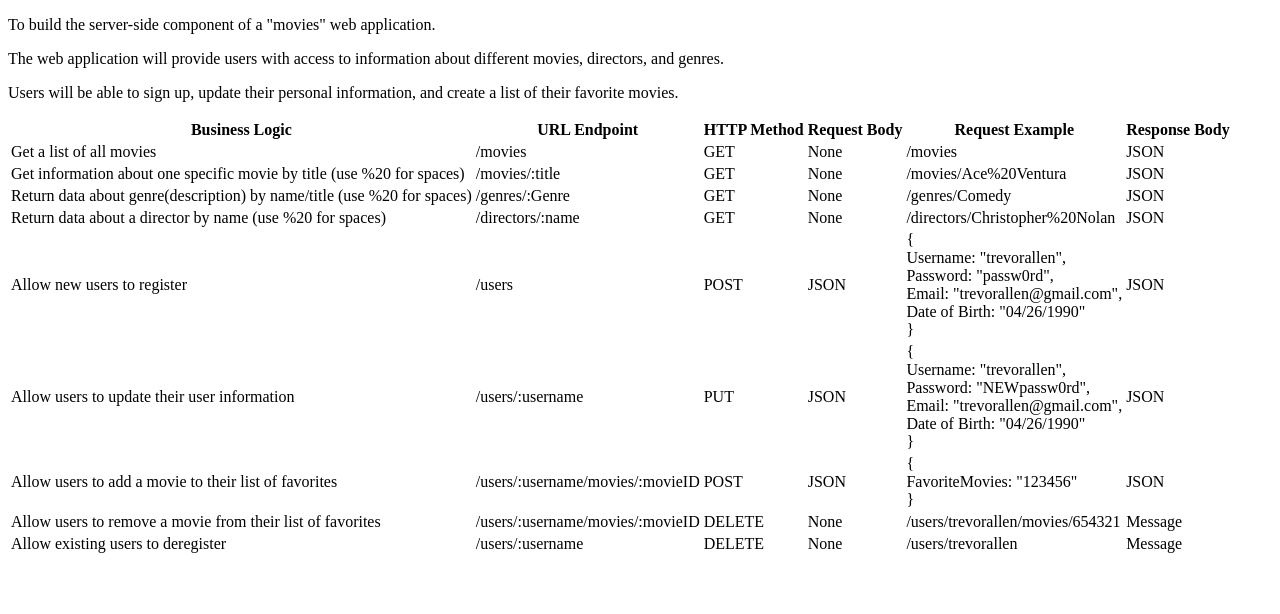
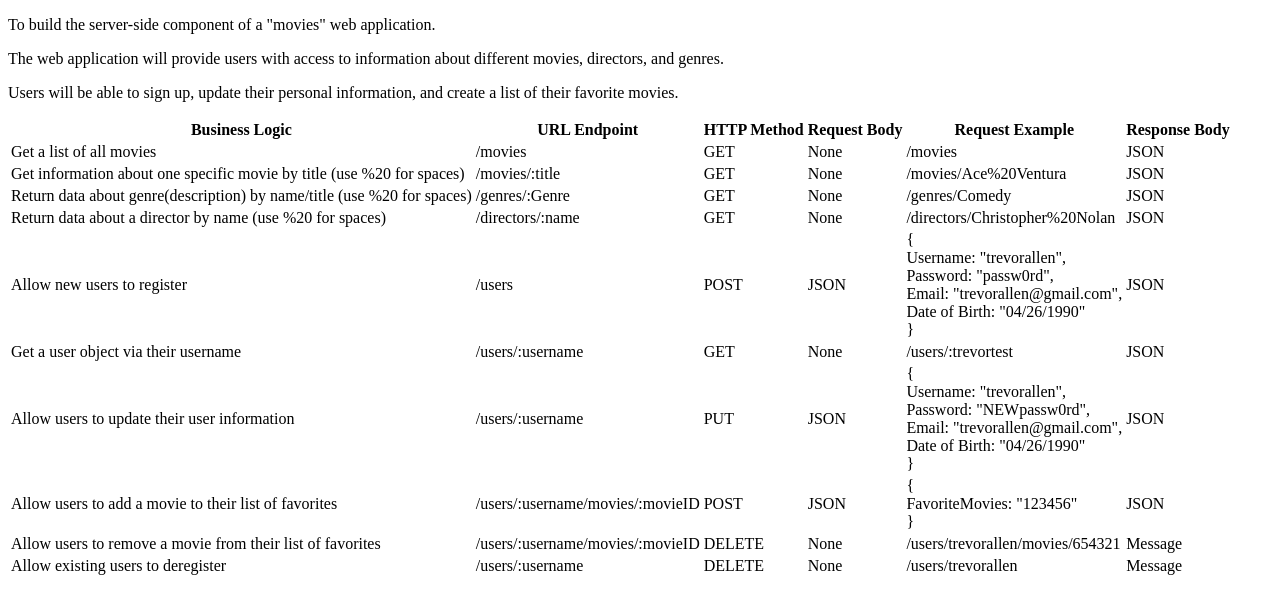
Before and after one commit to Trevor2492/movie_api, a website: page public/documentation.html in a window 1280 px wide. Shown: the part 152-766 px from the top of the page. Drawn offline with Linux system fonts and the light colour scheme.

Commit message:
updated documentation with accurate endpoints

```diff
--- a/public/documentation.html
+++ b/public/documentation.html
@@ -70,6 +70,14 @@
         <td>JSON</td>
       </tr>
       <tr>
+        <td>Get a user object via their username</td>
+        <td>/users/:username</td>
+        <td>GET</td>
+        <td>None</td>
+        <td>/users/:trevortest</td>
+        <td>JSON</td>
+      </tr>
+      <tr>
         <td>Allow users to update their user information</td>
         <td>/users/:username</td>
         <td>PUT</td>
```
